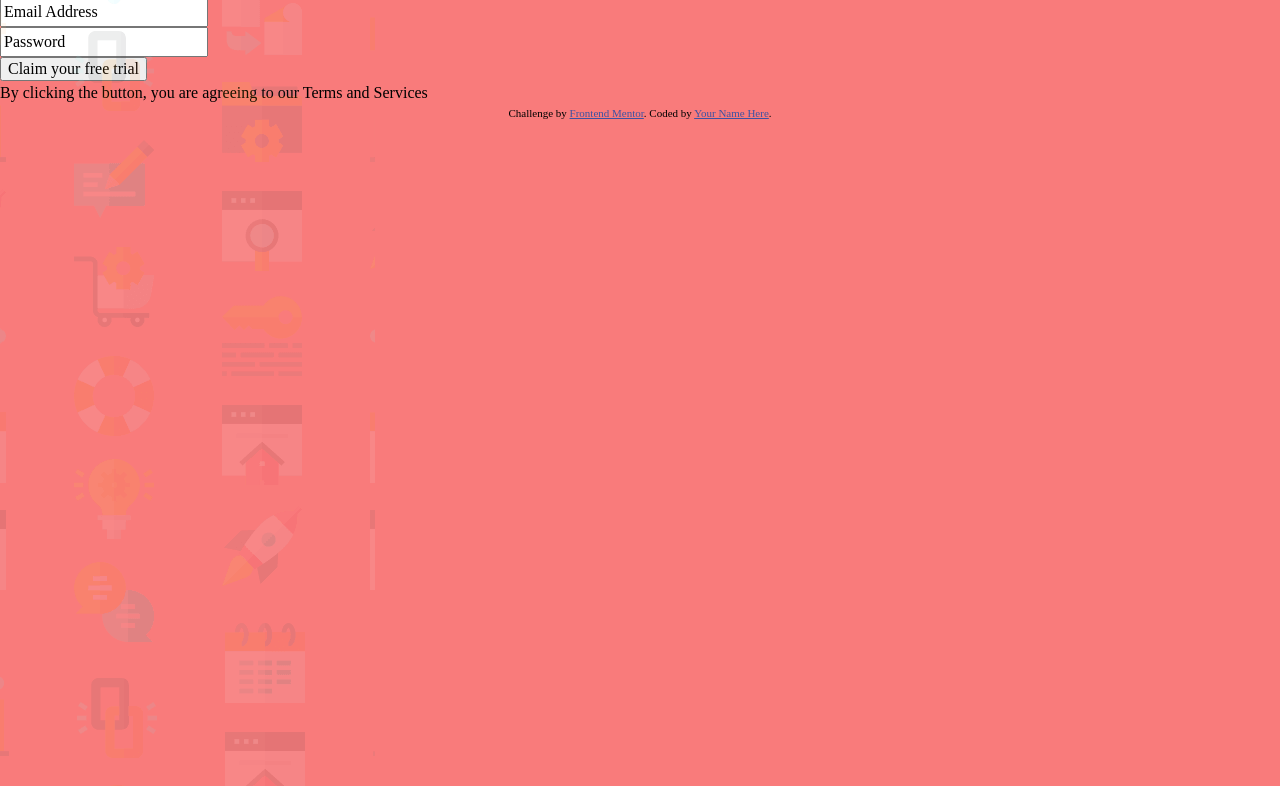
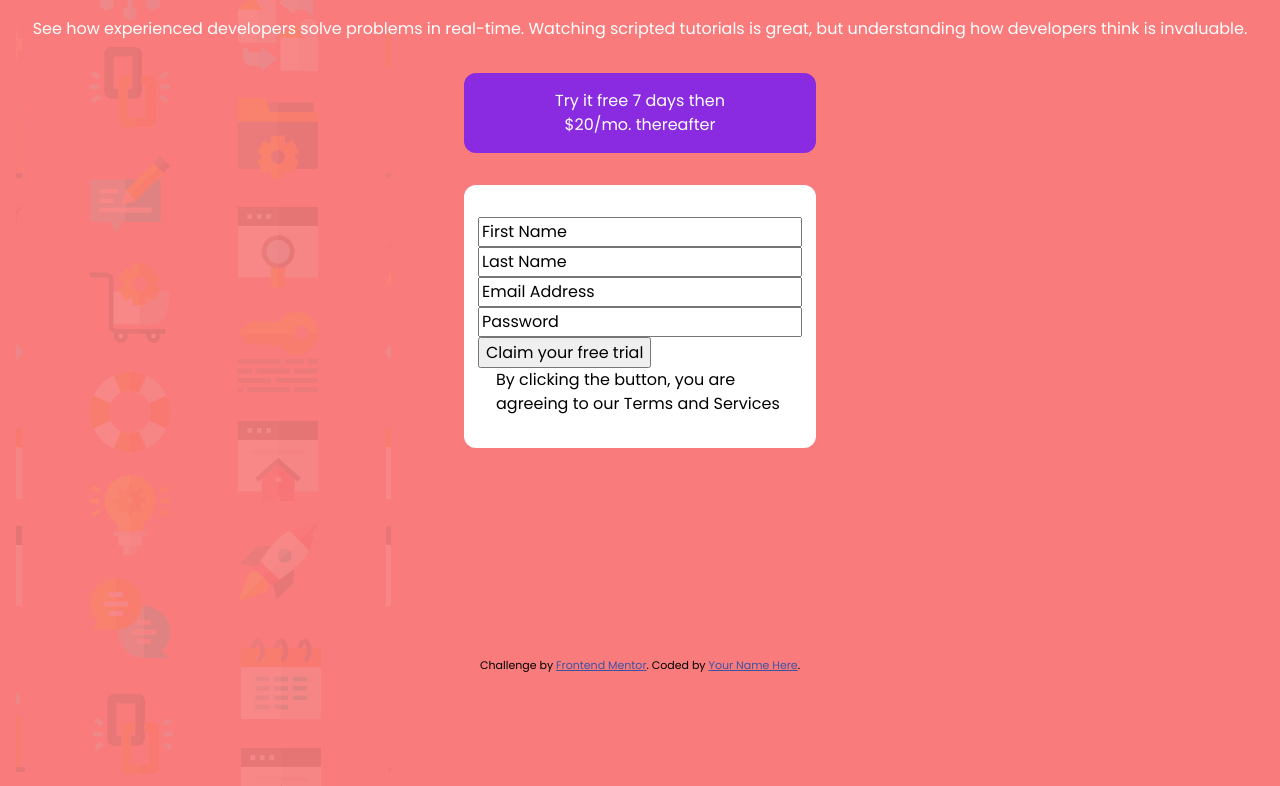
Before and after one commit to Scott-Wilder/fem-js-intro-signup, a plain HTML site: page intro-component-with-signup-form-master(1)/intro-component-with-signup-form-master/index.html in a window 1280 px wide. Shown: the part 159-945 px from the top of the page. Drawn offline with Linux system fonts and the light colour scheme.

Commit message:
style: Feature and updates related to styling

```diff
--- a/intro-component-with-signup-form-master(1)/intro-component-with-signup-form-master/index.html
+++ b/intro-component-with-signup-form-master(1)/intro-component-with-signup-form-master/index.html
@@ -4,6 +4,7 @@
     <meta charset="UTF-8" />
     <meta name="viewport" content="width=device-width, initial-scale=1.0" />
     <link rel="stylesheet" href="style.css" />
+    <script src="myscripts.js"></script>
     <!-- displays site properly based on user's device -->
 
     <link
@@ -30,23 +31,27 @@
     <div class="background-img">
       <img src="images\bg-intro-mobile.png" alt="mobile" />
     </div>
+    <div class ="hero">
     <h1>Learn to code by watching others</h1>
-    <p>
+    <p id="details">
       See how experienced developers solve problems in real-time. Watching
       scripted tutorials is great, but understanding how developers think is
       invaluable.
     </p>
-    <p>Try it free 7 days then $20/mo. thereafter</p>
-    <form action="#">
-      <input type="text" id="fname" name="fname" value="First Name" /><br />
-      <input type="text" id="lname" name="lname" value="Last Name" /><br />
-      <input type="text" id="email" name="email" value="Email Address" /><br />
-      <input type="text" id="password" name="password" value="Password" /><br />
-      <input type="submit" value="Claim your free trial" />
-    </form>
-
-    By clicking the button, you are agreeing to our Terms and Services
-
+    <div class =purp-box>
+      <p id="trial">Try it free 7 days then <br /> $20/mo. thereafter</p>
+    </div>
+    <div class="form">
+      <form action="#">
+        <input type="text" id="fname" name="fname" value="First Name" /><br />
+        <input type="text" id="lname" name="lname" value="Last Name" /><br />
+        <input type="text" id="email" name="email" value="Email Address"/><br />
+        <input type="text" id="password" name="password" value="Password" /></br>
+        <input type="submit" value="Claim your free trial" />
+      </form>
+      <p id="tos">By clicking the button, you are agreeing to our Terms and Services</p>
+    </div>
+  </div>
     <footer>
       <p class="attribution">
         Challenge by
--- /dev/null
+++ b/intro-component-with-signup-form-master(1)/intro-component-with-signup-form-master/myscripts.js
@@ -0,0 +1,7 @@
+var x = 5;
+
+test(x);
+
+function test(x) {
+  return console.log(x);
+}
--- a/intro-component-with-signup-form-master(1)/intro-component-with-signup-form-master/style.css
+++ b/intro-component-with-signup-form-master(1)/intro-component-with-signup-form-master/style.css
@@ -1,3 +1,4 @@
+@import url("https://fonts.googleapis.com/css?family=Poppins");
 /*RESET CSS Start*/
 
 /* Box sizing rules */
@@ -77,7 +78,49 @@ select {
 /*RESET CSS End*/
 body {
   background-color: rgb(249, 123, 123);
+  font-size: 16px;
+  font-family: Poppins;
+  padding: 1rem;
+}
+h1 {
+  padding-left: 2rem;
+  padding-bottom: 2rem;
+}
+h1,
+#details,
+#trial {
+  color: white;
+}
+.purp-box {
+  background-color: blueviolet;
+  margin: 2rem;
+  width: 22rem;
+  border-radius: 12px;
+  text-align: center;
+}
+#trial {
+  padding: 1rem;
 }
 .background-img {
   position: absolute;
+  z-index: -1;
 }
+.form {
+  background-color: white;
+  display: flex;
+  flex-direction: column;
+  align-items: center;
+  width: 22rem;
+  padding: 2rem;
+  border-radius: 12px;
+}
+.hero {
+  height: 100vh;
+  display: flex;
+  flex-direction: column;
+  align-items: center;
+  padding-top: 5rem;
+}
+#tos {
+  color: black;
+}
```
